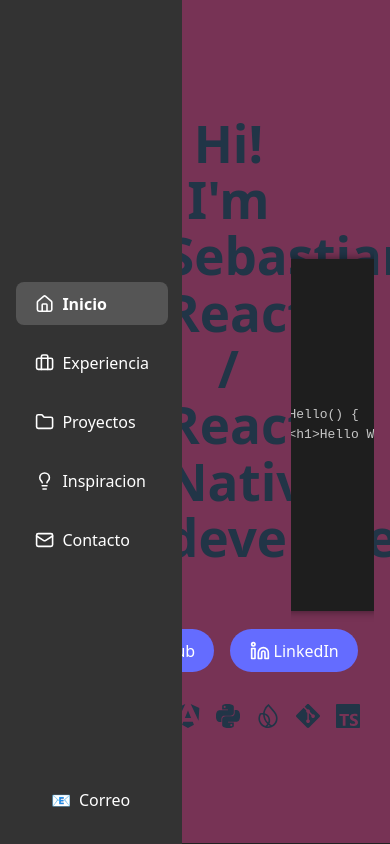
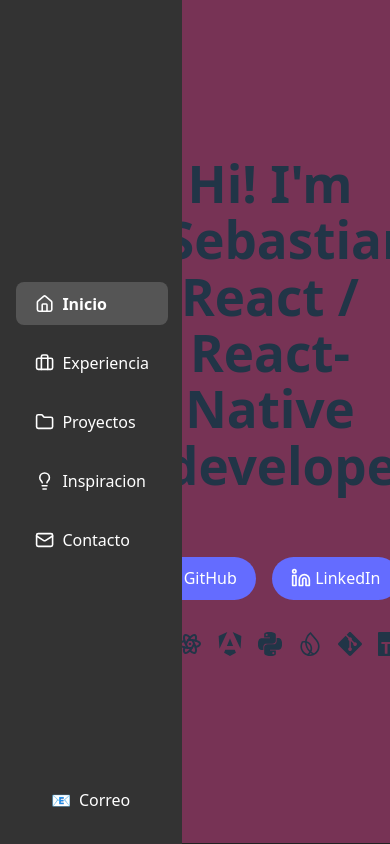
Before and after one commit to SbtnAvls/me, a React (Vite) app: page / in a window 390 px wide. Built offline with nearby package versions, Linux system fonts and the light colour scheme.

Commit message:
Add responsive styles for mobile

```diff
--- a/src/components/Hero.css
+++ b/src/components/Hero.css
@@ -180,3 +180,21 @@
   justify-content: center;
   font-size: 1.5rem;
 }
+
+@media (max-width: 768px) {
+  .hero-banner {
+    flex-direction: column;
+    height: auto;
+  }
+
+  .hero-left,
+  .hero-right {
+    flex: none;
+    max-width: 100%;
+    width: 100%;
+  }
+
+  .hero-right {
+    margin-top: 2rem;
+  }
+}
--- a/src/components/Projects.css
+++ b/src/components/Projects.css
@@ -123,3 +123,22 @@
   from { transform: translateY(20px); opacity: 0; }
   to { transform: translateY(0); opacity: 1; }
 }
+
+@media (max-width: 768px) {
+  .project-item {
+    flex-direction: column;
+    align-items: center;
+  }
+
+  .project-info,
+  .project-image {
+    flex: none;
+    max-width: 100%;
+    width: 100%;
+  }
+
+  .project-image {
+    order: -1;
+    margin-bottom: 1rem;
+  }
+}
```
